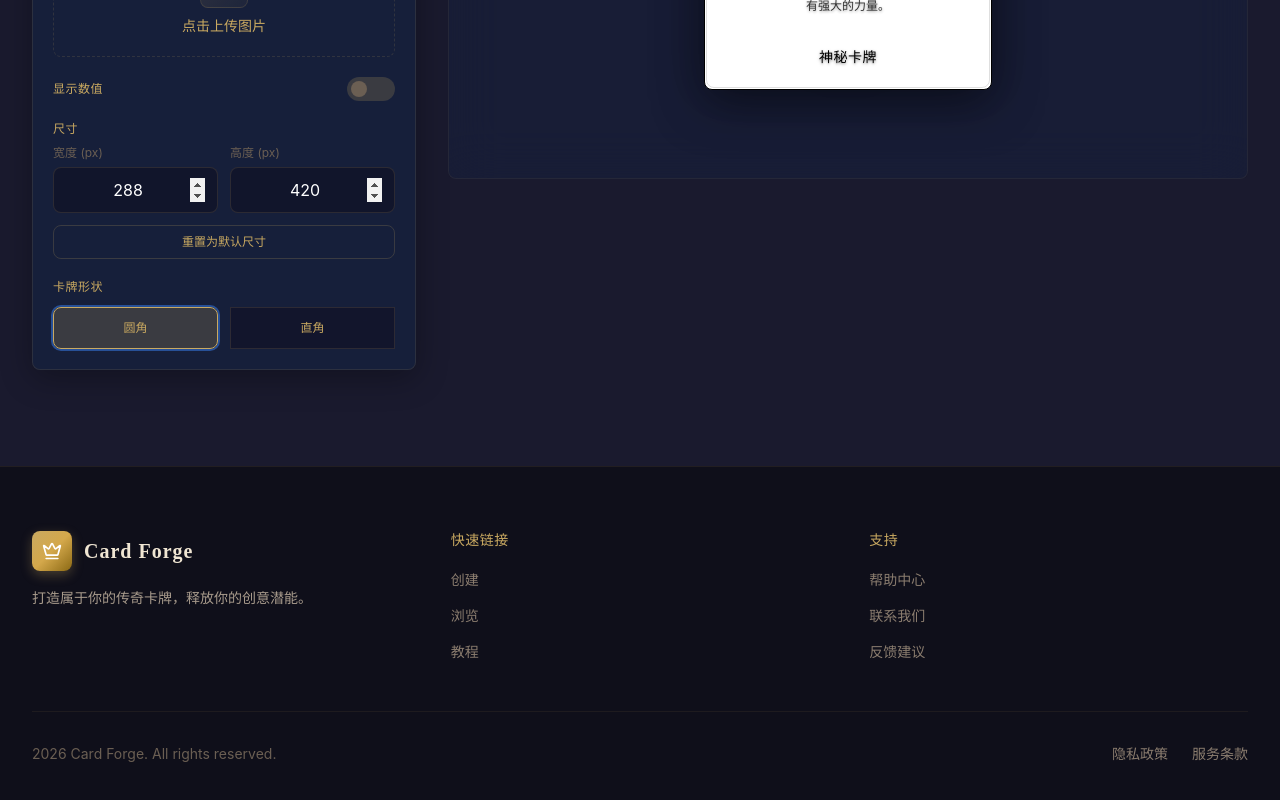
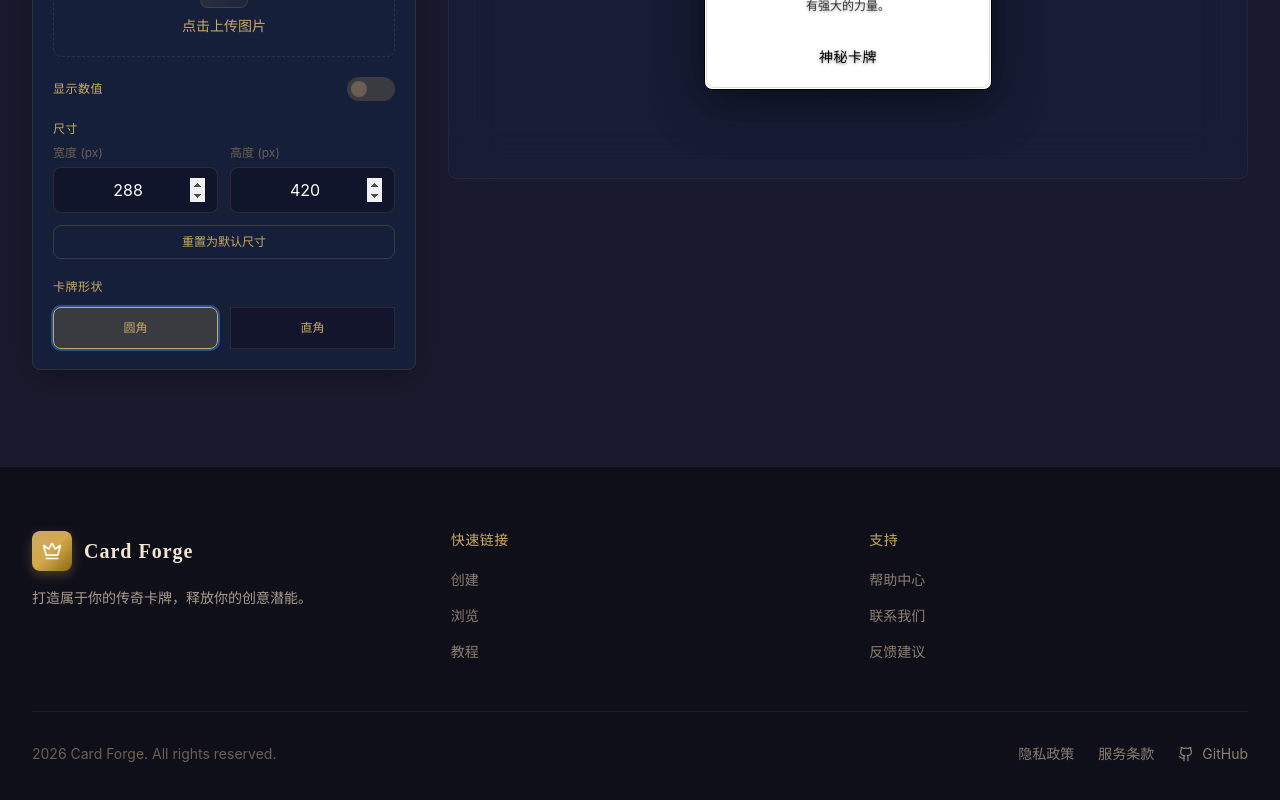
Before and after one commit to kinguang3/Card-Forge, a React (Vite) app: page /#/ in a window 1280 px wide. Shown: the part 2201-3001 px from the top of the page. Built offline with nearby package versions, Linux system fonts and the light colour scheme.

Commit message:
Add GitHub link to footer

```diff
--- a/src/components/Footer/Footer.tsx
+++ b/src/components/Footer/Footer.tsx
@@ -1,4 +1,4 @@
-import { Crown } from 'lucide-react';
+import { Crown, Github } from 'lucide-react';
 
 export function Footer() {
   return (
@@ -38,6 +38,10 @@ export function Footer() {
           <div className="flex items-center gap-6">
             <button className="text-sm transition-all hover:text-[#c9a961]" style={{ color: '#8b7d6f' }}>隐私政策</button>
             <button className="text-sm transition-all hover:text-[#c9a961]" style={{ color: '#8b7d6f' }}>服务条款</button>
+            <a href="https://github.com/kinguang3" target="_blank" rel="noopener noreferrer" className="flex items-center gap-2 text-sm transition-all hover:text-[#c9a961]" style={{ color: '#8b7d6f' }}>
+              <Github className="w-4 h-4" />
+              <span>GitHub</span>
+            </a>
           </div>
         </div>
       </div>
```
